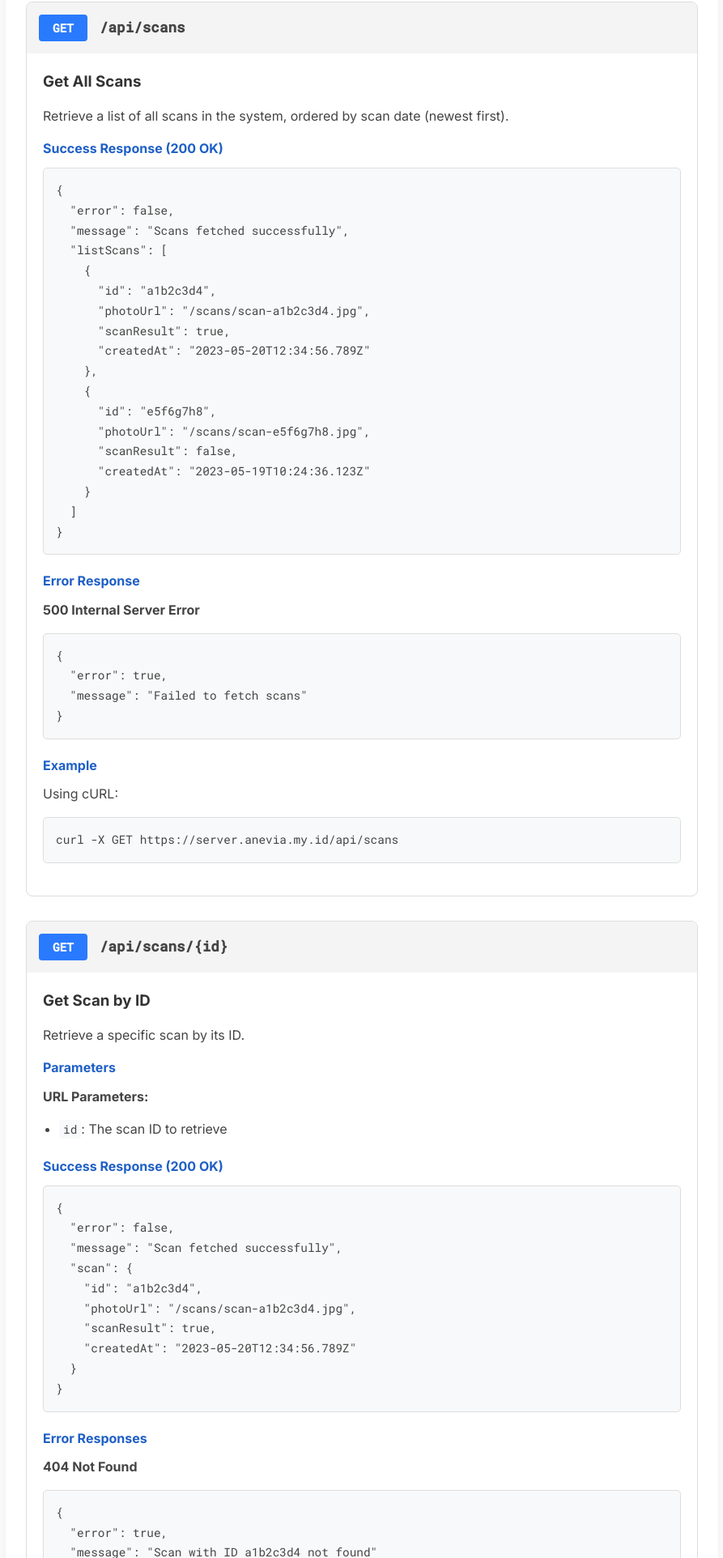
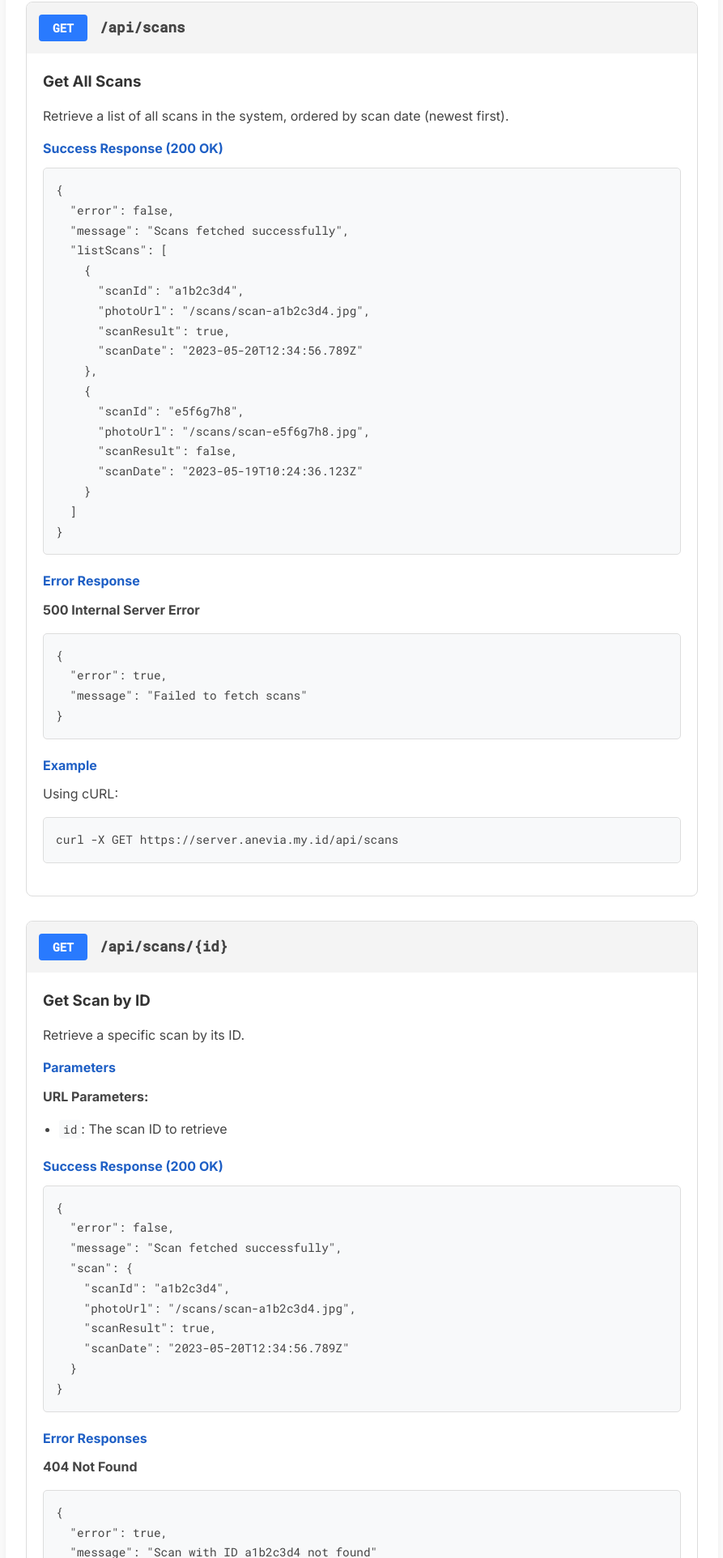
Before and after one commit to Chhrone/anevia-backend, a website: page public/index.html in a window 1280 px wide. Shown: the part 2309-4233 px from the top of the page at 81% size, without its empty margins (333-1226 px from the left). Drawn offline with Linux system fonts and the light colour scheme.

Commit message:
Fix inconsistent field naming in API responses (use scanId and scanDate consistently)

```diff
--- a/public/index.html
+++ b/public/index.html
@@ -144,16 +144,16 @@
   "message": "Scans fetched successfully",
   "listScans": [
     {
-      "id": "a1b2c3d4",
+      "scanId": "a1b2c3d4",
       "photoUrl": "/scans/scan-a1b2c3d4.jpg",
       "scanResult": true,
-      "createdAt": "2023-05-20T12:34:56.789Z"
+      "scanDate": "2023-05-20T12:34:56.789Z"
     },
     {
-      "id": "e5f6g7h8",
+      "scanId": "e5f6g7h8",
       "photoUrl": "/scans/scan-e5f6g7h8.jpg",
       "scanResult": false,
-      "createdAt": "2023-05-19T10:24:36.123Z"
+      "scanDate": "2023-05-19T10:24:36.123Z"
     }
   ]
 }</code></pre>
@@ -201,10 +201,10 @@
   "error": false,
   "message": "Scan fetched successfully",
   "scan": {
-    "id": "a1b2c3d4",
+    "scanId": "a1b2c3d4",
     "photoUrl": "/scans/scan-a1b2c3d4.jpg",
     "scanResult": true,
-    "createdAt": "2023-05-20T12:34:56.789Z"
+    "scanDate": "2023-05-20T12:34:56.789Z"
   }
 }</code></pre>
                     </div>
```
Also changed, not shown: src/controllers/scanController.js (+4 -4 lines), README.md.
